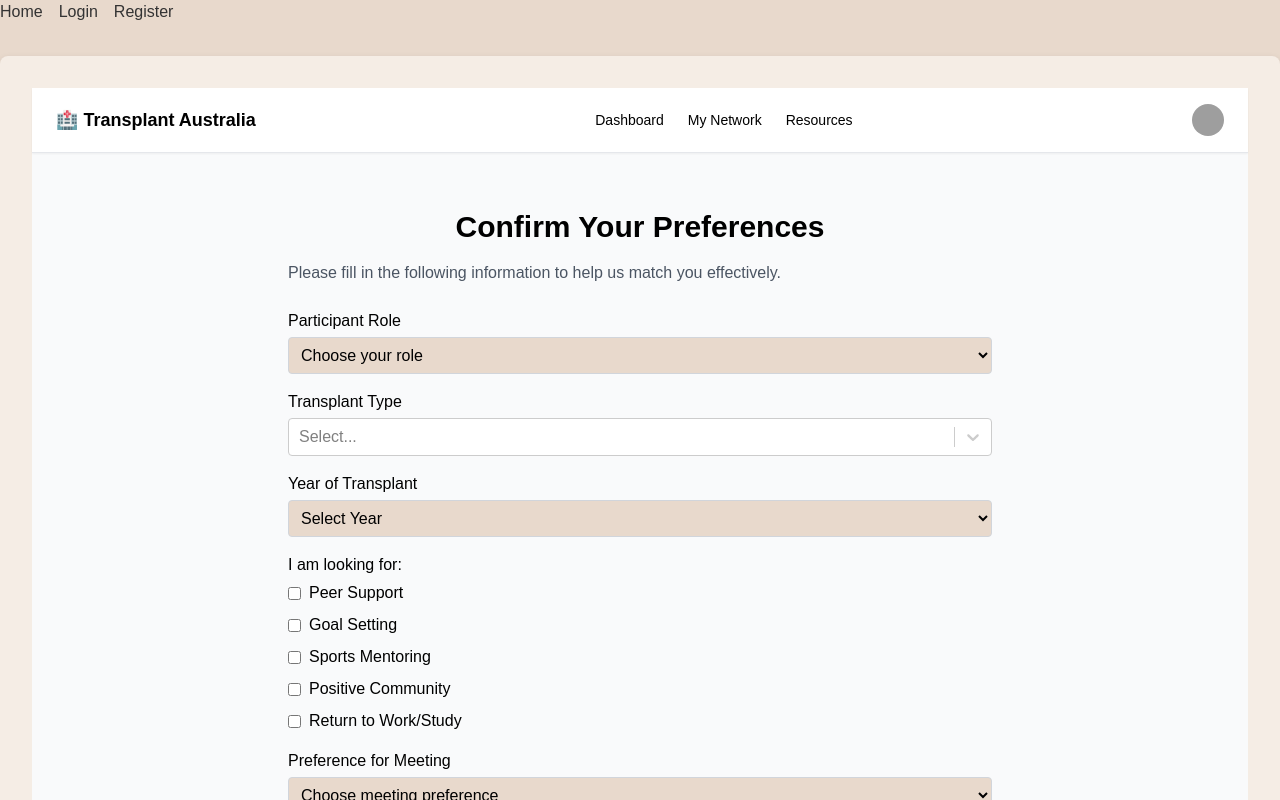
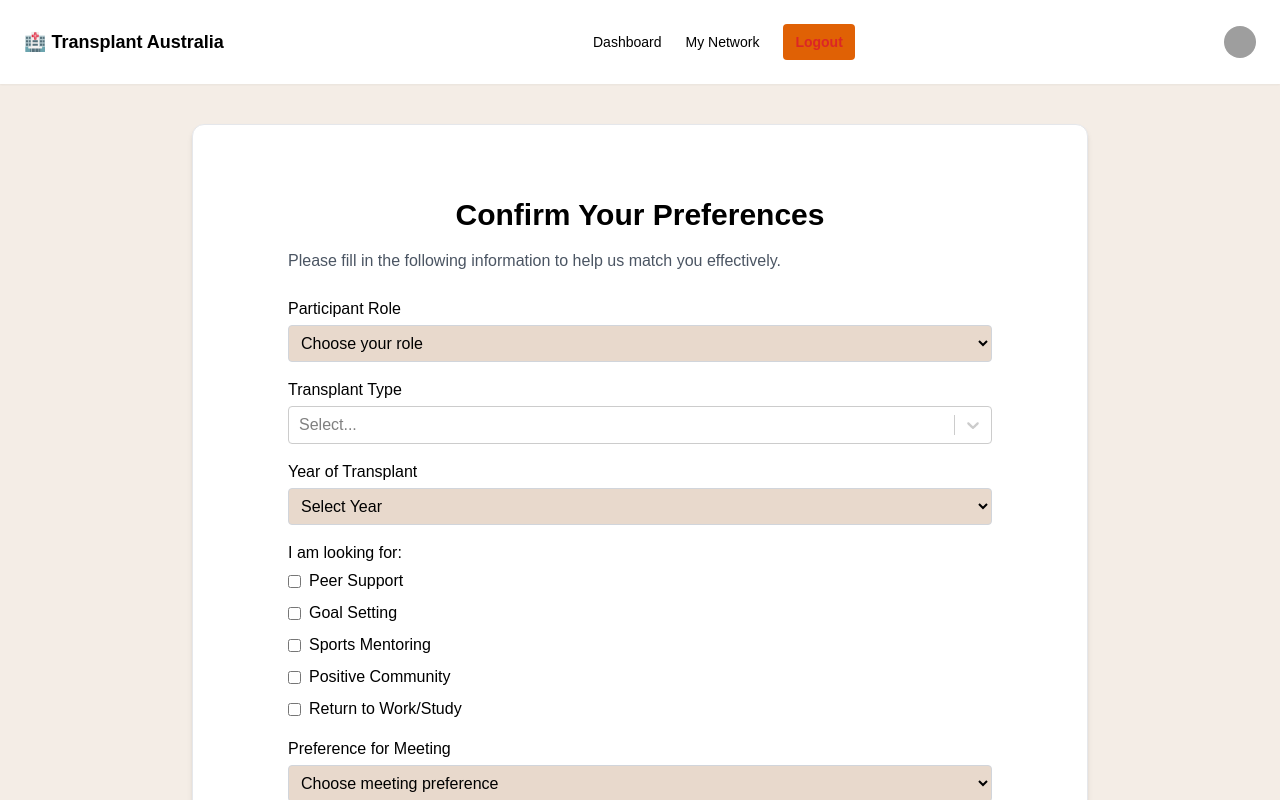
Before and after one commit to HohhotDog/Transplant-Australia-Mentoring-Platform, a React (Create React App) app in the folder Mentor-Matching-Platform/client/: page /survey/preferences in a window 1280 px wide. Shown: the top 800 px of the page. Built offline with nearby package versions, Linux system fonts and the light colour scheme; no server answers; grey boxes are pictures that could not be loaded.

Commit message:
Bug Fix: mentor name undefined, Enneagram checkbox condition, and submission flash

```diff
--- a/Mentor-Matching-Platform/client/src/components/Layout.jsx
+++ b/Mentor-Matching-Platform/client/src/components/Layout.jsx
@@ -1,20 +1,28 @@
-// src/components/Layout.jsx
 import React from "react";
-import { Outlet } from "react-router-dom";
+import { Outlet, useLocation } from "react-router-dom";
 import NavBar from "./Navigation/NavBar";
+import ApplicationLayout from "./Survey/ApplicationLayout";
 
-const Layout = ({ isLoggedIn, handleLogout }) => { // 接收 props
+const Layout = ({ isLoggedIn, handleLogout }) => {
+  const location = useLocation();
+  const isSurveyPage = location.pathname.startsWith("/survey");
+
+  if (isSurveyPage) {
+    return (
+      <ApplicationLayout>
+        <Outlet />
+      </ApplicationLayout>
+    );
+  }
+
   return (
     <div className="min-h-screen flex flex-col bg-lightbrown">
-      {/* Pass login state and logout handler to NavBar */}
       <NavBar isLoggedIn={isLoggedIn} handleLogout={handleLogout} />
 
-      {/* Main Content */}
       <main className="flex-grow container mx-auto px-4 py-4">
         <Outlet />
       </main>
 
-      {/* Footer */}
       <footer className="bg-gray-200 text-center p-4">
         © 2025 Your Company Name
       </footer>
--- a/Mentor-Matching-Platform/client/src/components/Survey/ApplicationLayout.jsx
+++ b/Mentor-Matching-Platform/client/src/components/Survey/ApplicationLayout.jsx
@@ -1,18 +1,27 @@
-// components/Survey/ApplicationLayout.jsx
 import { Link } from "react-router-dom";
 
 const ApplicationLayout = ({ children }) => {
   return (
-    <div className="min-h-screen bg-gray-50 text-black">
-      <header className="flex items-center justify-between px-6 py-4 bg-white shadow-sm border-b">
+    <div className="min-h-screen bg-[#f4ede6] text-black">
+      <header className="flex items-center justify-between px-6 py-4 bg-white shadow-sm">
         <div className="flex items-center gap-2">
           <span className="text-lg font-bold">🏥 Transplant Australia</span>
         </div>
+
         <nav className="flex items-center gap-6 text-sm">
           <Link to="/dashboard" className="hover:underline">Dashboard</Link>
           <Link to="/network" className="hover:underline">My Network</Link>
-          <Link to="/resources" className="hover:underline">Resources</Link>
+          <button
+            onClick={async () => {
+              await fetch("/api/logout", { method: "POST", credentials: "include" });
+              window.location.href = "/";
+            }}
+            className="hover:underline text-sm text-red-600"
+          >
+            Logout
+          </button>
         </nav>
+
         <div>
           <img
             src="/path-to-avatar.jpg"
@@ -22,8 +31,10 @@ const ApplicationLayout = ({ children }) => {
         </div>
       </header>
 
-      <main className="max-w-4xl mx-auto px-4 py-6">
-        {children}
+      <main className="py-10 px-4">
+        <div className="max-w-4xl mx-auto bg-white rounded-xl shadow-md p-10 border">
+          {children}
+        </div>
       </main>
     </div>
   );
--- a/Mentor-Matching-Platform/client/src/components/Survey/MatchingEnneagram.js
+++ b/Mentor-Matching-Platform/client/src/components/Survey/MatchingEnneagram.js
@@ -2,7 +2,6 @@
 
 import React, { useState, useEffect } from 'react';
 import { useNavigate } from 'react-router-dom';
-import ApplicationLayout from './ApplicationLayout';
 
 const questions = [
   { id: 1, textA: 'I want to be helpful.', typeA: 2, textB: 'I want to be competent.', typeB: 3 },
@@ -104,7 +103,6 @@ const MatchingEnneagram = () => {
       allScores: scores,
     };
 
-    setResult(resultData);
     localStorage.setItem('enneagramResult', JSON.stringify(resultData));
 
     fetch('/api/save-enneagram', {
@@ -165,7 +163,7 @@ const MatchingEnneagram = () => {
   );
 
   return (
-    <ApplicationLayout>
+    <>
       {result ? (
         <div className="max-w-2xl mx-auto p-6 text-left">
           <h1 className="text-3xl font-bold mb-6">Your Enneagram Result</h1>
@@ -192,6 +190,7 @@ const MatchingEnneagram = () => {
 
           {(step === 1 ? batch1 : batch2).map(renderSlider)}
 
+          {step === 2 && (
   <div className="mt-6">
     <label className="flex items-center space-x-2">
       <input
@@ -205,6 +204,8 @@ const MatchingEnneagram = () => {
       </span>
     </label>
   </div>
+)}
+
 
           <div className="flex justify-between mt-10">
             {step === 2 && (
@@ -238,8 +239,9 @@ const MatchingEnneagram = () => {
           </div>
         </div>
       )}
-    </ApplicationLayout>
+    </>
   );
+
 };
 
 export default MatchingEnneagram;
--- a/Mentor-Matching-Platform/client/src/components/Survey/MatchingLifestyle.js
+++ b/Mentor-Matching-Platform/client/src/components/Survey/MatchingLifestyle.js
@@ -1,6 +1,5 @@
 import React, { useState, useEffect } from 'react';
 import { useNavigate } from 'react-router-dom';
-import ApplicationLayout from './ApplicationLayout';
 
 const MatchingLifestyle = () => {
   const navigate = useNavigate();
@@ -102,7 +101,6 @@ const MatchingLifestyle = () => {
   );
 
   return (
-    <ApplicationLayout>
     <div className="max-w-3xl mx-auto p-8 text-left">
       <h1 className="text-3xl font-bold mb-6">Lifestyle & Matching Questions</h1>
 
@@ -209,8 +207,7 @@ const MatchingLifestyle = () => {
           Next ➔
         </button>
       </div>
-    </div>
-    </ApplicationLayout> );
+    </div>);
 };
 
 export default MatchingLifestyle;
--- a/Mentor-Matching-Platform/client/src/components/Survey/MatchingPreferences.js
+++ b/Mentor-Matching-Platform/client/src/components/Survey/MatchingPreferences.js
@@ -2,7 +2,6 @@
 
 import React, { useState, useEffect } from 'react';
 import Select from 'react-select';
-import ApplicationLayout from './ApplicationLayout';
 
 const transplantOptions = [
     { value: 'Bone Marrow', label: 'Bone Marrow' },
@@ -70,7 +69,6 @@ useEffect(() => {
   };
 
   return (
-    <ApplicationLayout>
     <div className="max-w-3xl mx-auto p-8 text-left">
       <h1 className="text-3xl font-bold mb-4">Confirm Your Preferences</h1>
       <p className="mb-6 text-gray-600">
@@ -231,7 +229,6 @@ useEffect(() => {
 </div>
 
     </div>
-    </ApplicationLayout>
   );
 };
 
```
Also changed, not shown: 1 other file (tests, documents, lock files or other folders). Lines whose indentation alone changed are shown as unchanged.
